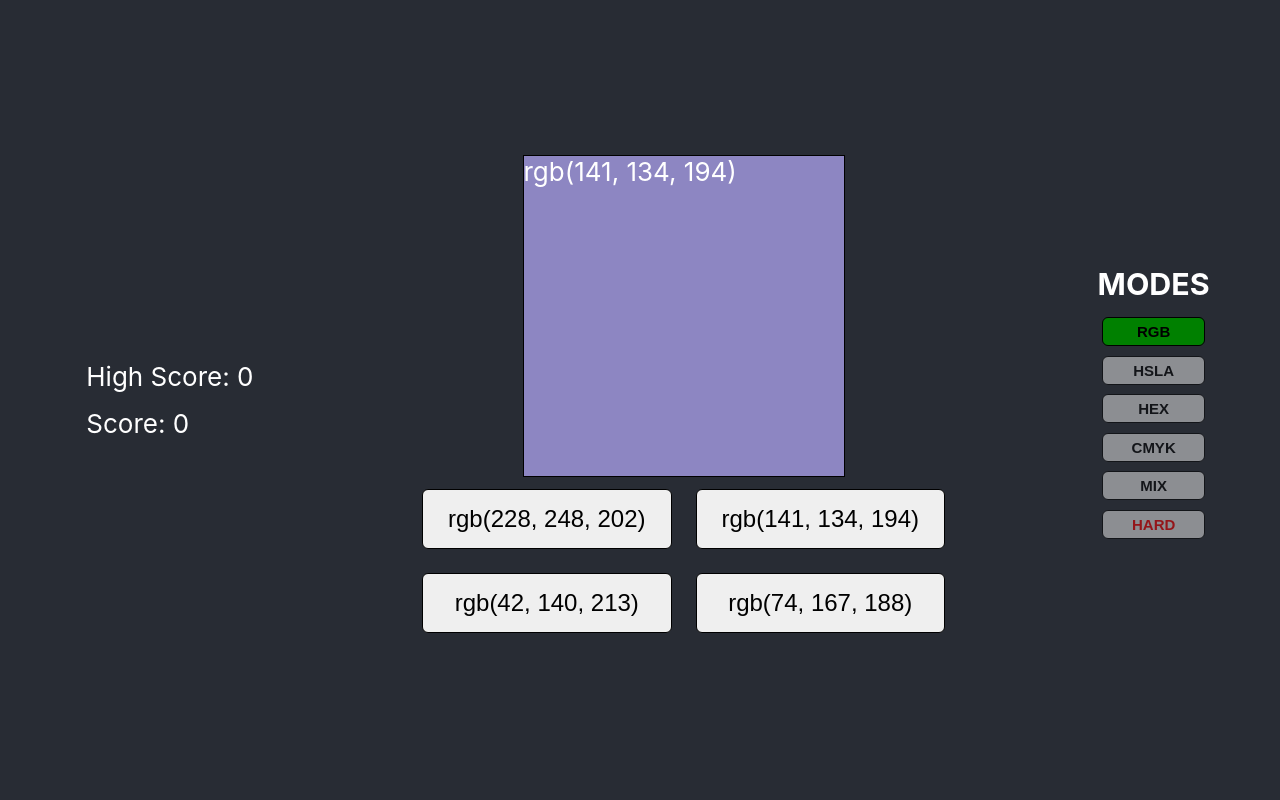
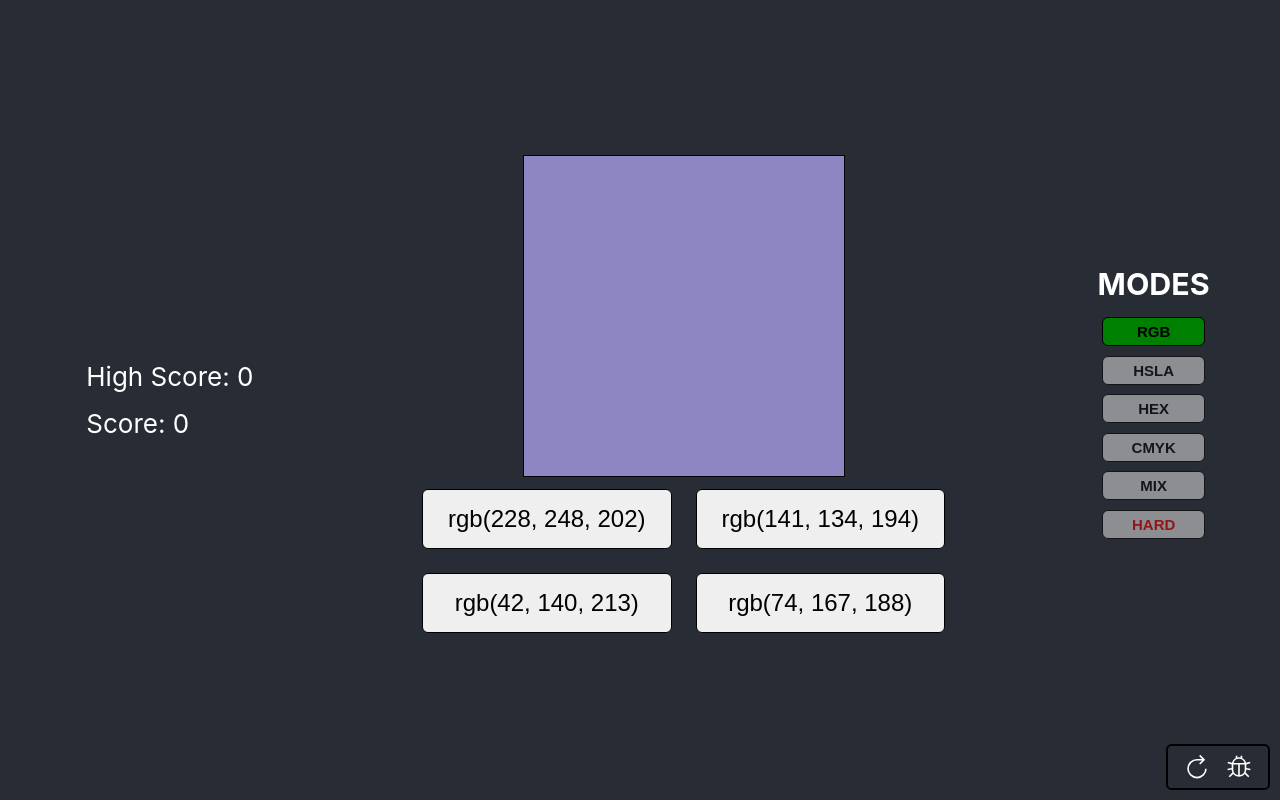
Before and after one commit to Butterski/color-game, a React (Create React App) app: page / in a window 1280 px wide. Built offline with nearby package versions, Linux system fonts and the light colour scheme.

Commit message:
new update

```diff
--- a/src/App.css
+++ b/src/App.css
@@ -49,6 +49,30 @@
   font-size: 15px;
   font-weight: 600;
 }
+.mode-button:hover{
+  background: darkgray;
+  cursor: pointer;
+}
 h3{
   margin-block: 10px;
 }
+.options-menu{
+  border: 2px black solid;
+  position: absolute;
+  bottom: 0;
+  right: 0;
+  margin: 10px;
+  border-radius: .35rem;
+  display: flex;
+  padding: 8px;
+}
+
+.options-menu-button{
+  margin-inline: .5rem;
+  cursor: pointer;
+  color: #ffffff;
+}
+
+.options-menu-button:hover{
+  color: #c1c1c1;
+}
--- a/src/App.tsx
+++ b/src/App.tsx
@@ -1,15 +1,17 @@
 import React, { useEffect, useState } from "react";
 import "./App.css";
+import { Icon } from '@iconify/react';
 import { generateRandomColorCMYK, generateRandomColorHex, generateRandomColorHsla, generateRandomColorRGB } from './scripts/colorGenerators'
+import { cmykToHex } from "./scripts/cmykToRgb";
 
 const App = () => {
-  // const [hardModeOn, setHardModeOn] = useState<boolean>(false)
   const [activeMode, setActiveMode] = useState<string>('rgb')
   const [goodColor, setGoodColor] = useState<string>("");
   const [colors, setColors] = useState<any>();
   const [score, setScore] = useState<number>(0);
   const [topScore, setTopScore] = useState<number>(0);
   const [scoreColor, setScoreColor] = useState<string>("white");
+  const [debugMode, setDebugMode] = useState<boolean>(false)
 
   function setupGame() {
     let colours = [];
@@ -71,13 +73,20 @@ const App = () => {
     }
   }
 
+  function isCmyk(str: string){
+    return str.includes('cmyk')
+  }
+
   useEffect(() => {
     setupGame()
   }, [activeMode])
 
-
   return (
     <div className="App">
+      <div className="options-menu">
+        <Icon className="options-menu-button" icon="carbon:restart" onClick={()=>setupGame()}/>
+        <Icon className="options-menu-button" icon="carbon:debug" style={debugMode ? {color: 'green'} : {color: 'white'}} onClick={()=>setDebugMode(!debugMode)}/>
+      </div>
       <div>
         <div className="score-board">High Score: {topScore}</div>
         <div className="score-board" style={{ color: scoreColor }}>
@@ -85,13 +94,13 @@ const App = () => {
         </div>
       </div>
       <div className="game-container">
-        <div className="color-square" style={{ background: goodColor }}>
-          {goodColor}
-        </div>
+        <div className="color-square" style={isCmyk(goodColor) ? { background: cmykToHex(goodColor)} : {background: goodColor}}>
+          {debugMode && goodColor}
+          </div>
         <div className="buttons-container">
           {colors?.map((value: any, index: number) => {
             return (
-              <button key={index} onClick={() => colorPick(value)} className="game-button">
+              <button key={index} onClick={() => colorPick(value)} className="game-button" style={debugMode ? (isCmyk(value) ? {background: cmykToHex(value)} : {background: value}) : {}}>
                 {value}
               </button>
             );
--- /dev/null
+++ b/src/scripts/cmykToRgb.tsx
@@ -0,0 +1,29 @@
+// https://stackoverflow.com/questions/8869248/use-cmyk-on-web-page
+function cmyk2rgb(c: number,m: number,y: number,k: number) {
+
+    function padZero(str: string) {
+        return "000000".substr(str.length)+str
+    }
+
+    var cyan = (c * 255 * (1-k)) << 16;
+    var magenta = (m * 255 * (1-k)) << 8;
+    var yellow = (y * 255 * (1-k)) >> 0;
+
+    var black = 255 * (1-k);
+    var white = black | (black << 8) | (black << 16);
+
+    var color = white - (cyan | magenta | yellow );
+
+    return ("#"+padZero(color.toString(16)));
+
+
+}
+
+export function cmykToHex(cmyk: any){
+    const thingsToRemove = ['cmyk', '%', '(', ')']
+    for(let i=0; i<thingsToRemove.length; i++){
+        cmyk = cmyk.replace(thingsToRemove[i], '')
+    }
+    cmyk = cmyk.split("%").join("").split(',');
+    return cmyk2rgb(parseInt(cmyk[0]), parseInt(cmyk[1]), parseInt(cmyk[2]), parseInt(cmyk[3]))
+}
```
